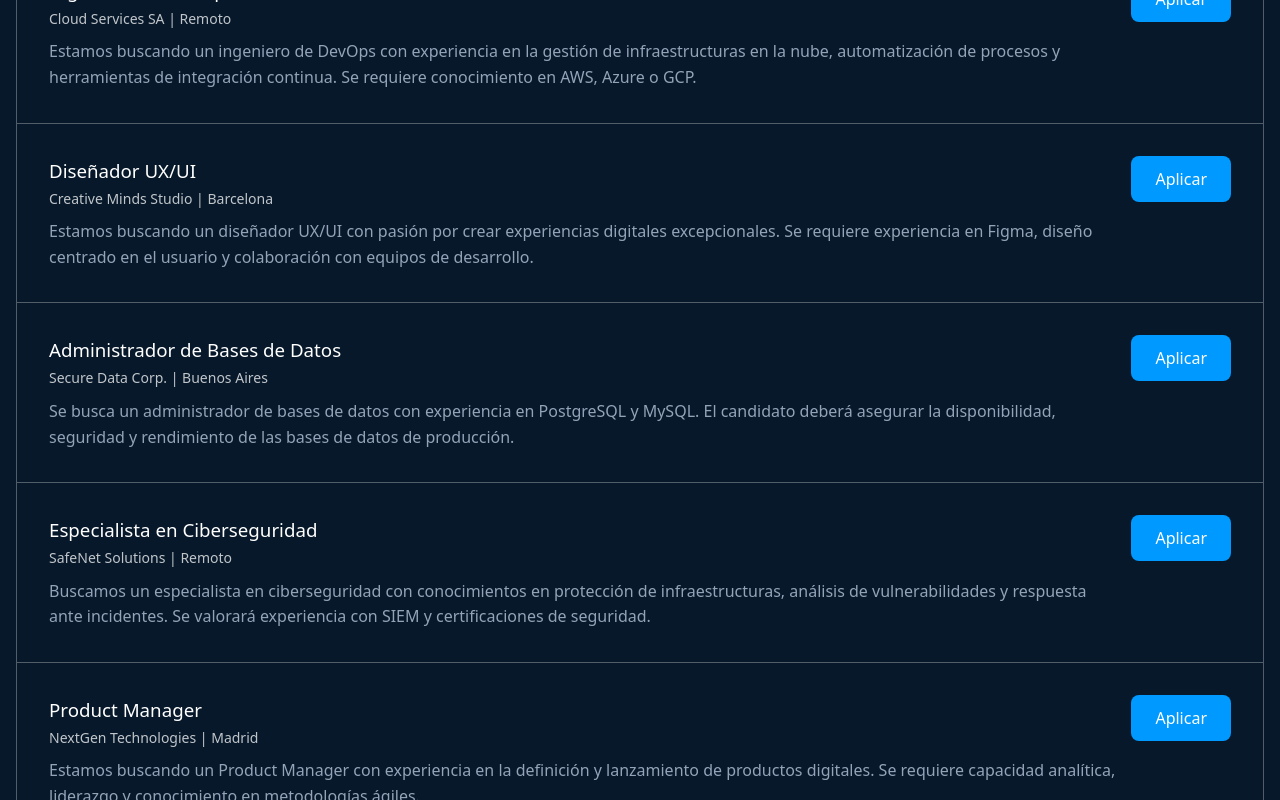
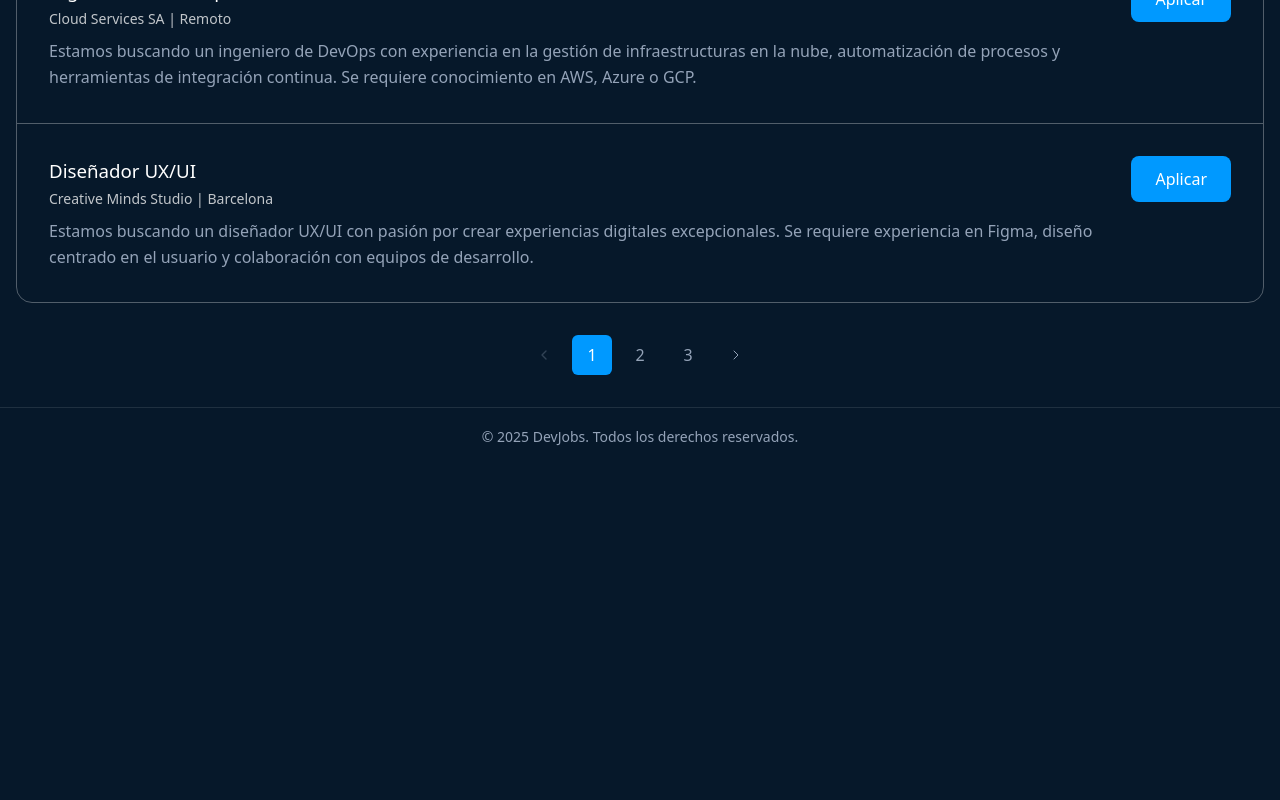
Before and after one commit to Dante-dlcio/jscamp-bootcamp, a React (Vite) app in the folder 03-ejercicio-react/: page / in a window 1280 px wide. Shown: the part 980-1780 px from the top of the page. After the commit the page ends 1446 px from the top, so only its background shows below. Built offline with nearby package versions, Linux system fonts and the light colour scheme.

Commit message:
feat(components): implement search functionality with debouncing and update pagination in SearchResultsSection

```diff
--- a/03-ejercicio-react/src/App.jsx
+++ b/03-ejercicio-react/src/App.jsx
@@ -1,9 +1,10 @@
-import { useState } from "react";
+import { useState, useEffect } from "react";
 import { Header } from "./components/Header";
 import { SearchFormSection } from "./components/SearchFormSection";
 import { SearchResultSection } from "./components/SearchResultsSection";
 import { Footer } from "./components/Footer";
 import jobs from "./data.json";
+const RESULTS_PER_PAGE = 5;
 
 function App() {
   const [currentPage, setCurrentPage] = useState(1);
@@ -12,7 +13,44 @@ function App() {
     technology: "",
     location: "",
     experienceLevel: "",
+    searchText: "",
   });
+  const [debouncedSearchText, setDebouncedSearchText] = useState("");
+  useEffect(() => {
+    const timeOutId = setTimeout(() => {
+      setDebouncedSearchText(filters.searchText);
+    }, 300);
+    return () => {
+      clearTimeout(timeOutId);
+    };
+  }, [filters.searchText]);
+
+  useEffect(() => {
+    const params = new URLSearchParams();
+    if (debouncedSearchText !== "") {
+      params.set("text", debouncedSearchText);
+    }
+    if (filters.technology !== "") {
+      params.set("technology", filters.technology);
+    }
+    if (filters.location !== "") {
+      params.set("type", filters.location);
+    }
+    if (filters.experienceLevel !== "") {
+      params.set("level", filters.experienceLevel);
+    }
+    const queryString = params.toString();
+    const newUrl = queryString
+      ? `${window.location.pathname}?${queryString}`
+      : window.location.pathname;
+    window.history.replaceState(null, "", newUrl);
+  }, [
+    debouncedSearchText,
+    filters.technology,
+    filters.location,
+    filters.experienceLevel,
+  ]);
+
   const handleFiltersChange = (newFilters) => {
     setFilters(newFilters);
     setCurrentPage(1);
@@ -24,9 +62,26 @@ function App() {
       (filters.location === "" || job.data.modalidad === filters.location) &&
       (filters.experienceLevel === "" ||
         job.data.nivel === filters.experienceLevel ||
-        (filters.experienceLevel === "mid" && job.data.nivel === "mid-level"))
+        (filters.experienceLevel === "mid" &&
+          job.data.nivel === "mid-level")) &&
+      (debouncedSearchText === "" ||
+        job.titulo.toLowerCase().includes(debouncedSearchText.toLowerCase()) ||
+        job.empresa.toLowerCase().includes(debouncedSearchText.toLowerCase()) ||
+        job.descripcion
+          .toLowerCase()
+          .includes(debouncedSearchText.toLowerCase()) ||
+        job.ubicacion
+          .toLowerCase()
+          .includes(debouncedSearchText.toLowerCase()) ||
+        job.data.technology
+          .toLowerCase()
+          .includes(debouncedSearchText.toLowerCase()))
     );
   });
+  const totalPages = Math.ceil(filteredJobs.length / RESULTS_PER_PAGE);
+  const startI = (currentPage - 1) * RESULTS_PER_PAGE;
+  const endI = startI + RESULTS_PER_PAGE;
+  const paginatedJobs = filteredJobs.slice(startI, endI);
   return (
     <>
       <Header />
@@ -37,9 +92,10 @@ function App() {
           filters={filters}
         />
         <SearchResultSection
-          jobs={filteredJobs}
+          jobs={paginatedJobs}
           currentPage={currentPage}
           onPageChange={handlePageChange}
+          totalPages={totalPages}
         />
       </main>
       <Footer />
--- a/03-ejercicio-react/src/components/SearchFormSection.jsx
+++ b/03-ejercicio-react/src/components/SearchFormSection.jsx
@@ -28,6 +28,14 @@ export function SearchFormSection({ onFiltersChange, filters }) {
               type="text"
               name="search-value"
               placeholder="Buscar trabajos, empresas o habilidades"
+              value={filters.searchText}
+              onChange={(event) => {
+                const inputText = {
+                  ...filters,
+                  searchText: event.target.value,
+                };
+                onFiltersChange(inputText);
+              }}
             />
           </div>
 
--- a/03-ejercicio-react/src/components/SearchResultsSection.jsx
+++ b/03-ejercicio-react/src/components/SearchResultsSection.jsx
@@ -1,17 +1,24 @@
 import { JobListings } from "./JobListings";
 import { Pagination } from "./Pagination";
 
-export function SearchResultSection({ jobs, currentPage, onPageChange }) {
+export function SearchResultSection({
+  jobs,
+  currentPage,
+  onPageChange,
+  totalPages,
+}) {
   return (
     <>
       <section>
         <h2 style={{ textAlign: "center" }}>Resultados de búsqueda</h2>
         <JobListings jobs={jobs} />
-        <Pagination
-          currentPage={currentPage}
-          totalPages={5}
-          onPageChange={onPageChange}
-        />
+        {totalPages > 0 && (
+          <Pagination
+            currentPage={currentPage}
+            totalPages={totalPages}
+            onPageChange={onPageChange}
+          />
+        )}
       </section>
     </>
   );
```
